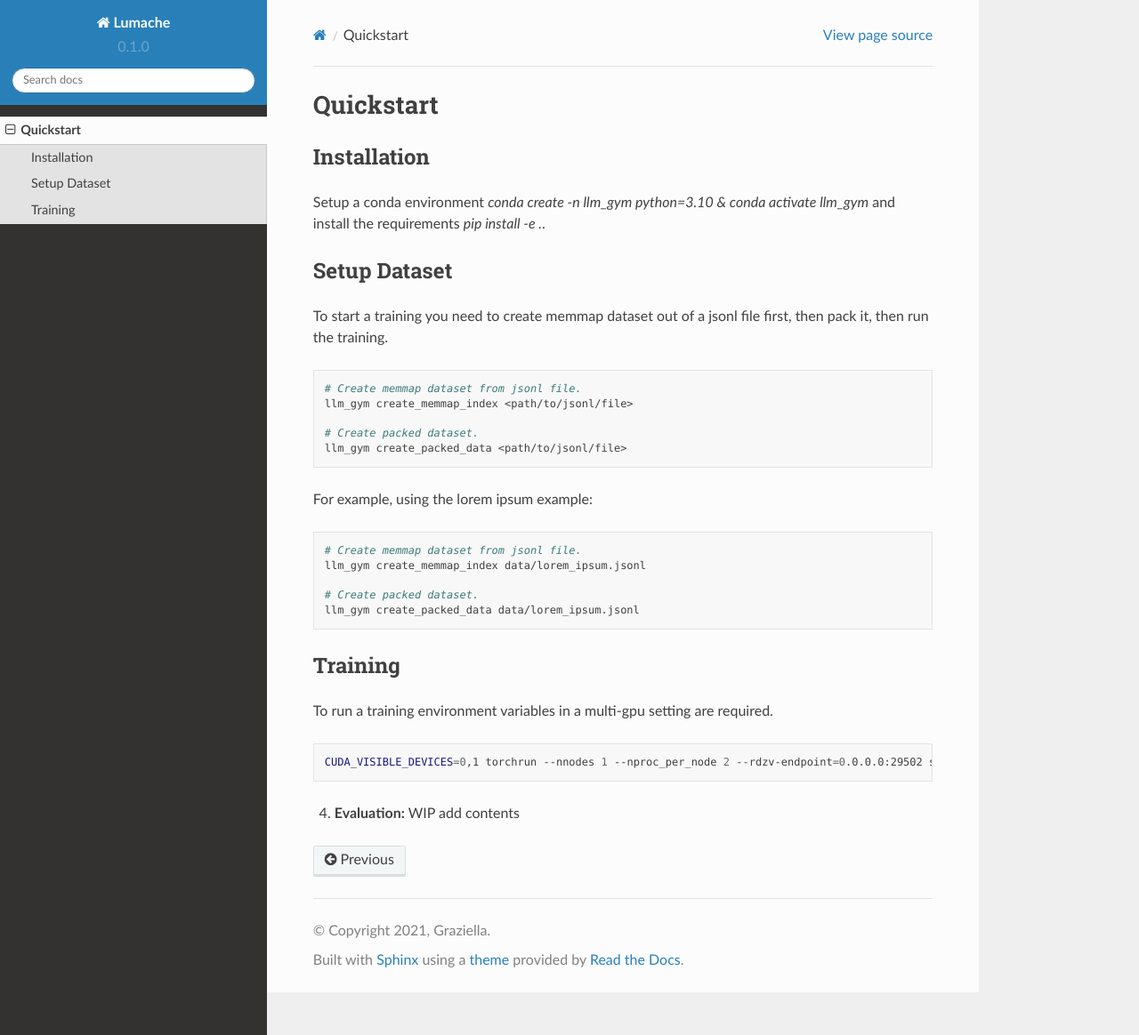
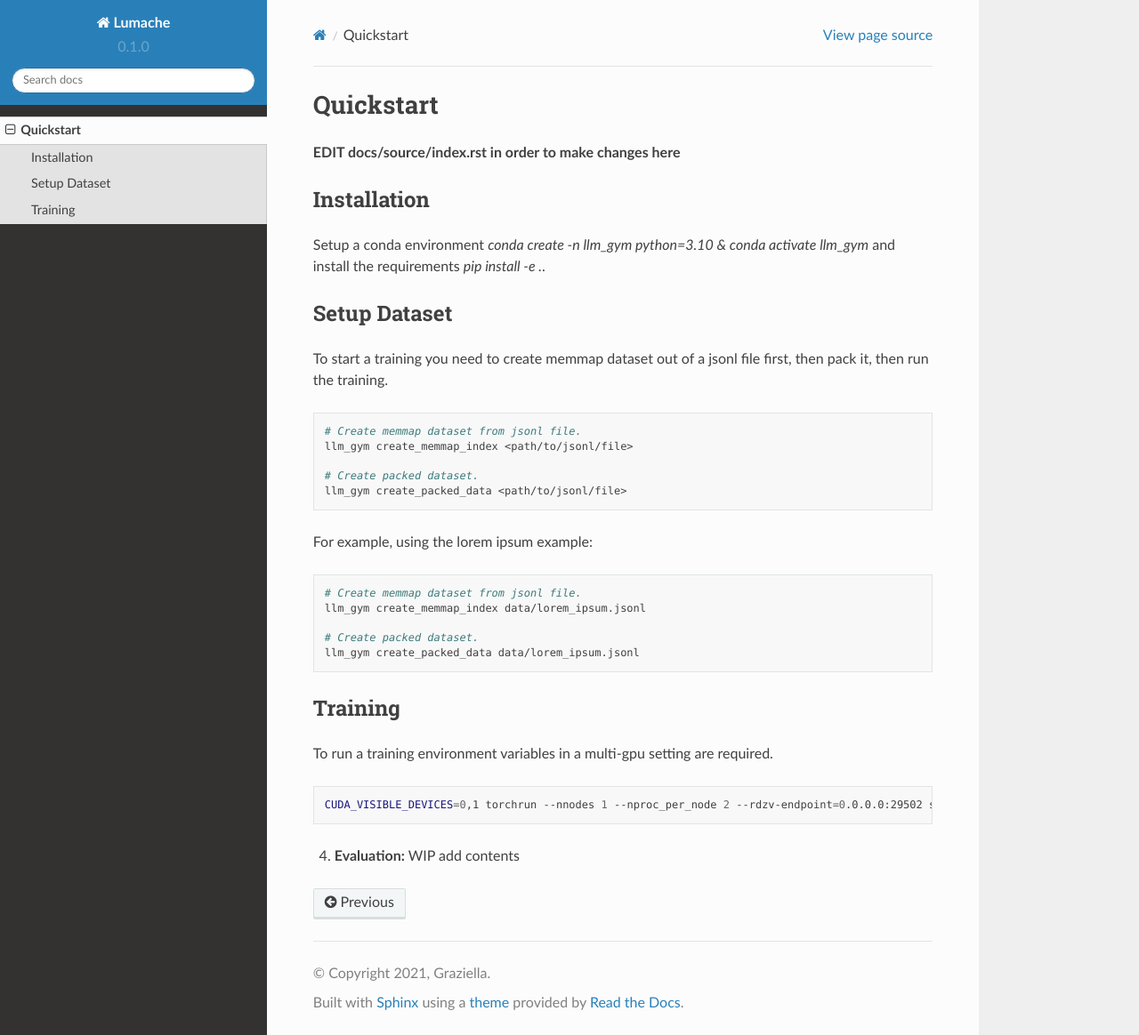
Before and after one commit to manasMauryax/rtd-tutorial, a Sphinx documentation site: the page built from docs/source/quickstart.rst, in a window 1280 px wide and 1164 px high. Shown: the whole window at 89% size. Built offline with Sphinx 7.4.7 and the Read the Docs theme 2.0.0, drawn with Linux system fonts in a browser that asks for light colours.

Commit message:
Update quickstart.rst

```diff
--- a/docs/source/quickstart.rst
+++ b/docs/source/quickstart.rst
@@ -1,5 +1,7 @@
 Quickstart
 ==========
+
+**EDIT docs/source/index.rst in order to make changes here**
 
 Installation
 -----------
```
